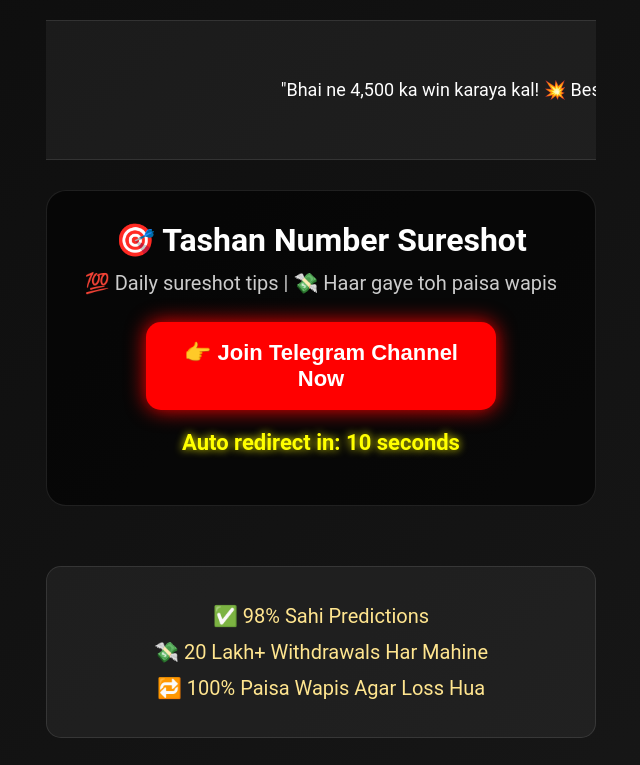
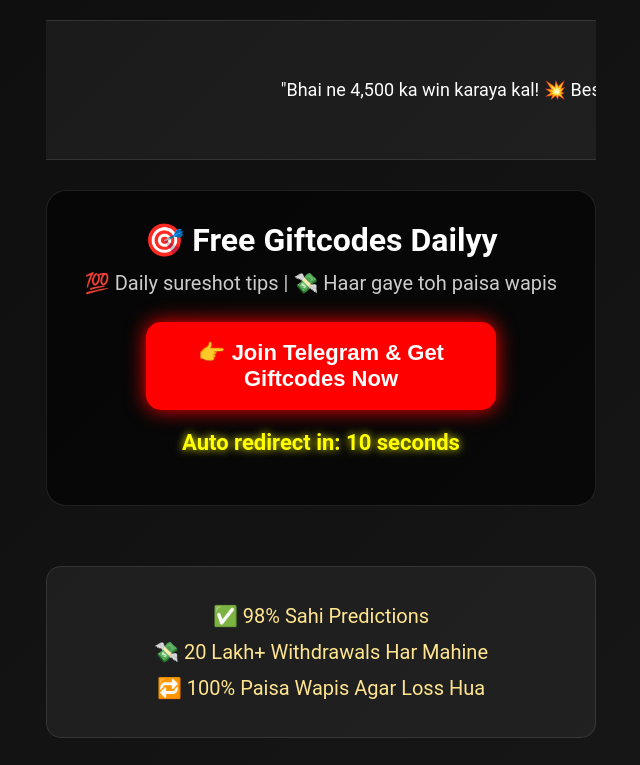
Before and after one commit to unknitin07/earning-boyss, a plain HTML site: page index.html in a window 1280 px wide. Shown: the top 765 px of the page, without its empty margins (319-959 px from the left). Drawn offline with Linux system fonts and the light colour scheme.

Commit message:
Update index.html

```diff
--- a/index.html
+++ b/index.html
@@ -207,9 +207,9 @@
     </div>
 
     <div class="center-card">
-      <div class="logo">🎯 Tashan Number Sureshot</div>
+      <div class="logo">🎯 Free Giftcodes Dailyy</div>
       <div class="tagline">💯 Daily sureshot tips | 💸 Haar gaye toh paisa wapis</div>
-      <button class="cta-button" id="joinButton">👉 Join Telegram Channel Now</button>
+      <button class="cta-button" id="joinButton">👉 Join Telegram & Get Giftcodes Now</button>
       <div class="redirect-timer" id="redirectTimer">Auto redirect in: 10 seconds</div>
     </div>
 
```
